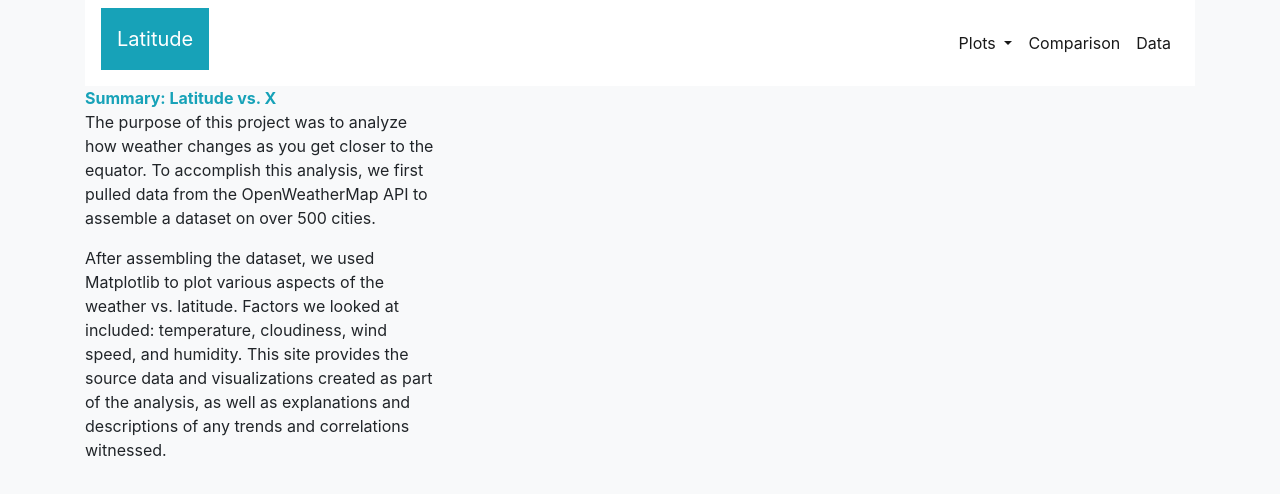
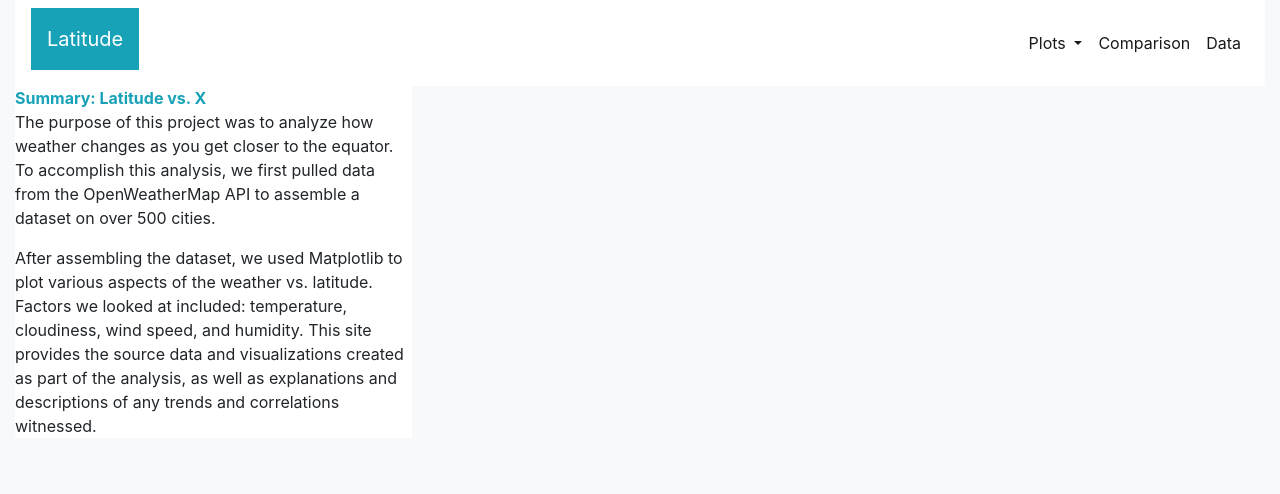
Before and after one commit to byoung11644/Web-Design-Challenge, a plain HTML site: page index.html in a window 1280 px wide. Drawn offline with nearby package versions, Linux system fonts and the light colour scheme.

Commit message:
progress

```diff
--- a/index.html
+++ b/index.html
@@ -10,7 +10,7 @@
 
 <body class="bg-light">
 
-    <div class="container">
+    <div class="container-fluid">
         <nav class="navbar navbar-expand-lg navbar-light bg-white">
             <a class="navbar-brand p-3 mb-2 bg-info text-white" href="#">Latitude</a>
             <button class="navbar-toggler" type="button" data-toggle="collapse" data-target="#navbarSupportedContent" aria-controls="navbarSupportedContent" aria-expanded="false" aria-label="Toggle navigation">
@@ -41,10 +41,10 @@
     </div>
 
 
-    <div class="container">
+    <div class="container-fluid">
         <div class="row">
-            <div class="col-sm-6 col-md-4">
-            <div class="box white">
+            <div class="col-lg-4 order-1 order-md-12">
+            <div class="box bg-white align-items-center">
                 <header class="text-info font-weight-bold h-75 d-inline-block">Summary: Latitude vs. X
                 </header>
                     <p>The purpose of this project was to analyze how weather changes as you get closer to the equator. To accomplish this analysis, we first pulled data from the OpenWeatherMap API to assemble a dataset on over 500 cities.
@@ -54,8 +54,10 @@
 
             </div>
             </div>
-        <div class="col-sm-6 col-md-2">
+        <div class="col-lg-2 order-2 order-md-12">
             <div class="box white">
+                <p>
+                </p>
             </div>
         </div>
 
--- a/styles.css
+++ b/styles.css
@@ -1,5 +1,6 @@
-@media (max-width: 200px) {
-    .container {
+@media (max-width: 400px) {
+    .navbar {
       background: cyan;
+      margin: 0px;
     }
   }
```
